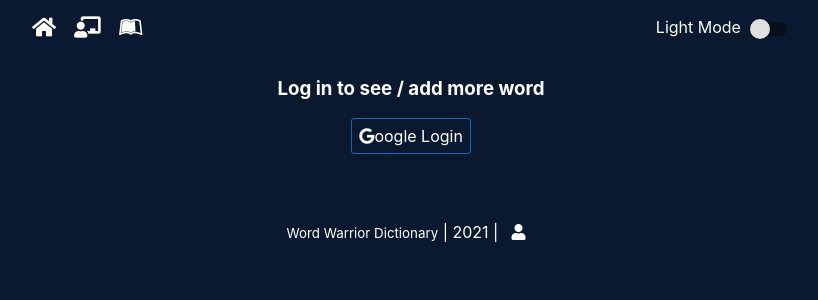
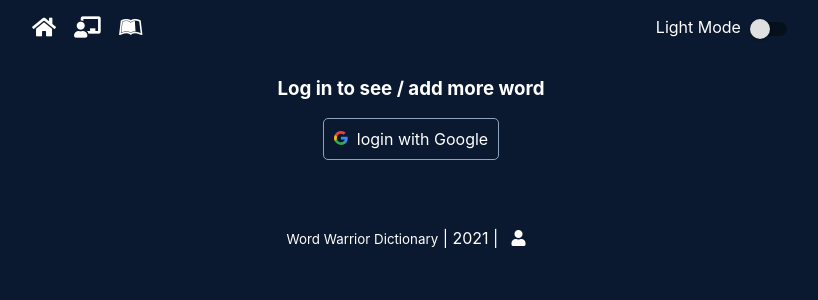
Before and after one commit to rajonahmed749/dictionary, a React (Create React App) app: page /login in a window 1280 px wide. Shown: the top 300 px of the page, without its empty margins (229-1047 px from the left). Built offline with nearby package versions, Linux system fonts and the light colour scheme.

Commit message:
login button changed

```diff
--- a/src/components/Footer/Footer.js
+++ b/src/components/Footer/Footer.js
@@ -4,7 +4,7 @@ const Footer = ({ LightMode }) => {
     return (
         <footer className="footer">
             <small> Word Warrior Dictionary</small> | 2021 |
-            <a style={{ color: LightMode ? "black" : "white" }} href="https://www.linkedin.com/in/rajon749/" target="_blank" rel="noreferrer"><i className="fas fa-user footerLink"></i>
+            <a style={{ color: LightMode ? "black" : "white" }} href="https://rajons.netlify.app/" target="_blank" rel="noreferrer"><i className="fas fa-user footerLink"></i>
             </a>
         </footer>
     );
--- a/src/components/Login/Login.css
+++ b/src/components/Login/Login.css
@@ -7,7 +7,10 @@
 }
 
 .loginButton {
-    border: 1px solid #1d64b6;
-    padding: 7px;
-    border-radius: 3px;
+    border: 1px solid #8aa3be;
+    padding: 10px;
+    border-radius: 5px;
 }
+/* #googleIcon{
+    width:80px
+} */
--- a/src/components/Login/Login.js
+++ b/src/components/Login/Login.js
@@ -5,6 +5,8 @@ import { useHistory, useLocation } from 'react-router-dom';
 import firebase from 'firebase/compat/app';
 import 'firebase/compat/auth';
 import { UserContext } from '../../App';
+import googleIcon from '../../data/google-icon.svg';
+import google from '../../data/google.svg'
 import "./Login.css"
 
 const Login = () => {
@@ -23,32 +25,14 @@ const Login = () => {
             .then((result) => {
                 var credential = result.credential;
                 var token = credential.accessToken;
-                // console.log(result.user)
                 const { displayName, email, photoURL } = result.user;
                 const signedInUser = { name: displayName, email, img: photoURL }
                 setLoggedInUser(signedInUser)
-                // storeAuthToken();
                 history.replace(from);
-                // console.log(signedInUser);
             }).catch((error) => {
-                var errorCode = error.code;
-                var errorMessage = error.message;
-                var email = error.email;
-                var credential = error.credential;
-                // console.log(errorCode, errorMessage, email, credential);
+                alert("sorry you have facing trouble!")
             });
     }
-
-    // const storeAuthToken = () => {
-    //     firebase.auth().currentUser.getIdToken(true)
-    //         .then(function (idToken) {
-    //             sessionStorage.setItem('token', idToken);
-    //             history.replace(from);
-    //             console.log(idToken)
-    //         }).catch(function (error) {
-    //             console.log(error)
-    //         });
-    // }
 
     return (
         <Container>
@@ -58,8 +42,9 @@ const Login = () => {
                     style={{ cursor: 'pointer' }}
                     onClick={handleGoogle}
                     className="loginButton"
-                ><i className="fab fa-google"></i>oogle Login
-                    </span>
+                >
+                    <img id="googleIcon" src={googleIcon} alt="google icon" />&nbsp; login with Google
+                </span>
             </div>
         </Container>
     );
```
Also changed, not shown: src/data/google-icon.svg (added), src/data/google.svg (added).
